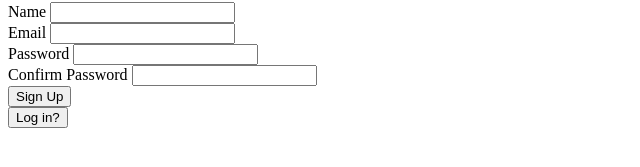
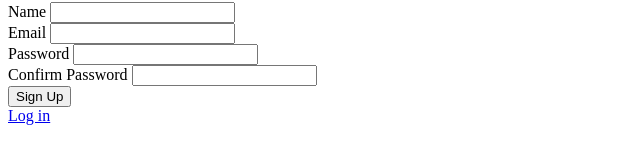
Before and after one commit to nathsuki73/Attendance-Tracker, a website: page main/renderer/views/signup.html in a window 1280 px wide. Shown: the part 279-446 px from the top of the page, without its empty margins (0-640 px from the left). Drawn offline with Linux system fonts and the light colour scheme.

Commit message:
updated signup

```diff
--- a/main/renderer/views/signup.html
+++ b/main/renderer/views/signup.html
@@ -33,7 +33,7 @@
       </form>
     </div>
     <div class="links">
-      <button id="login">Log in?</button>
+      <a href="./login.html" id="log-in">Log in</a>
     </div>
   </body>
 </html>
```
